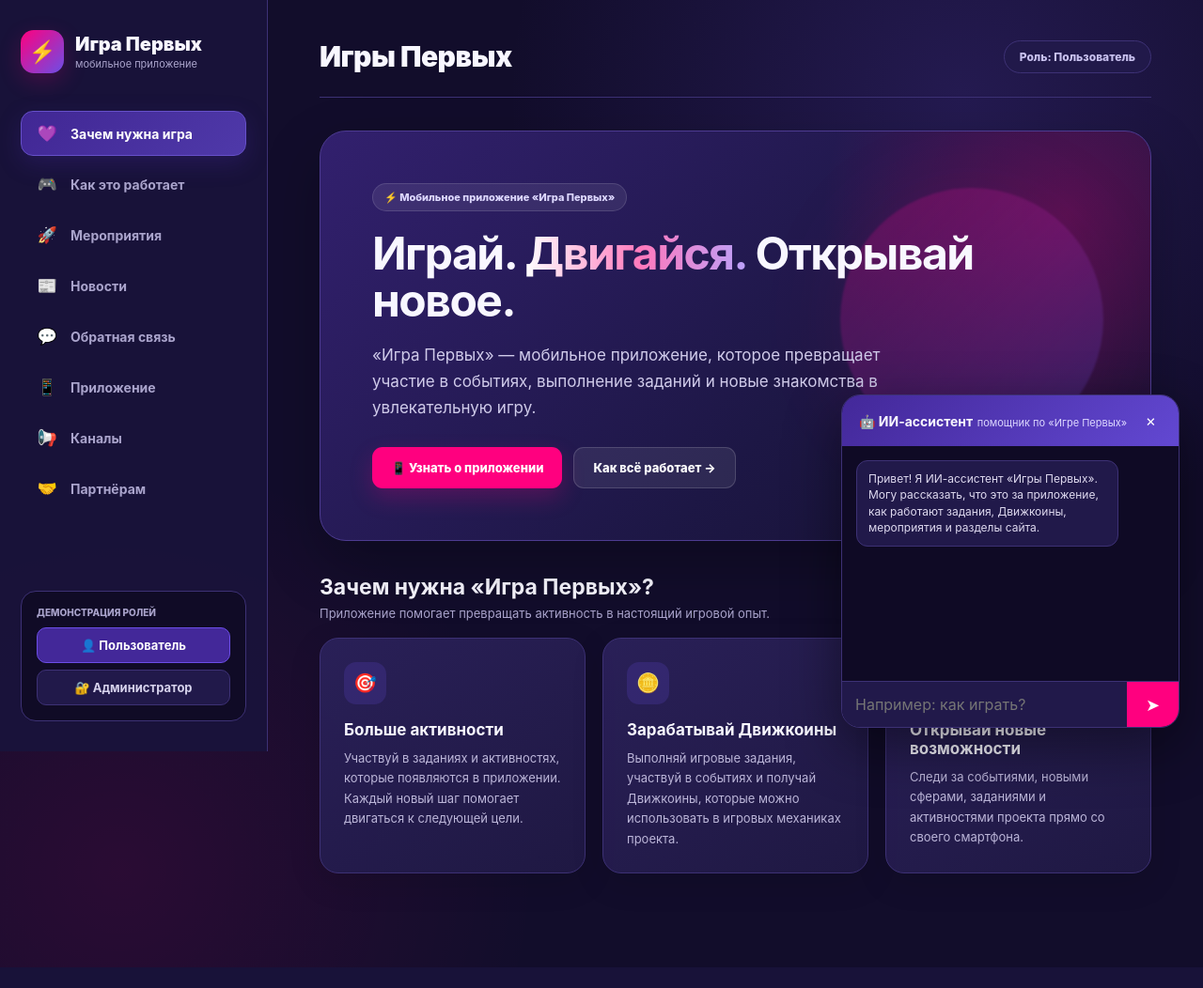
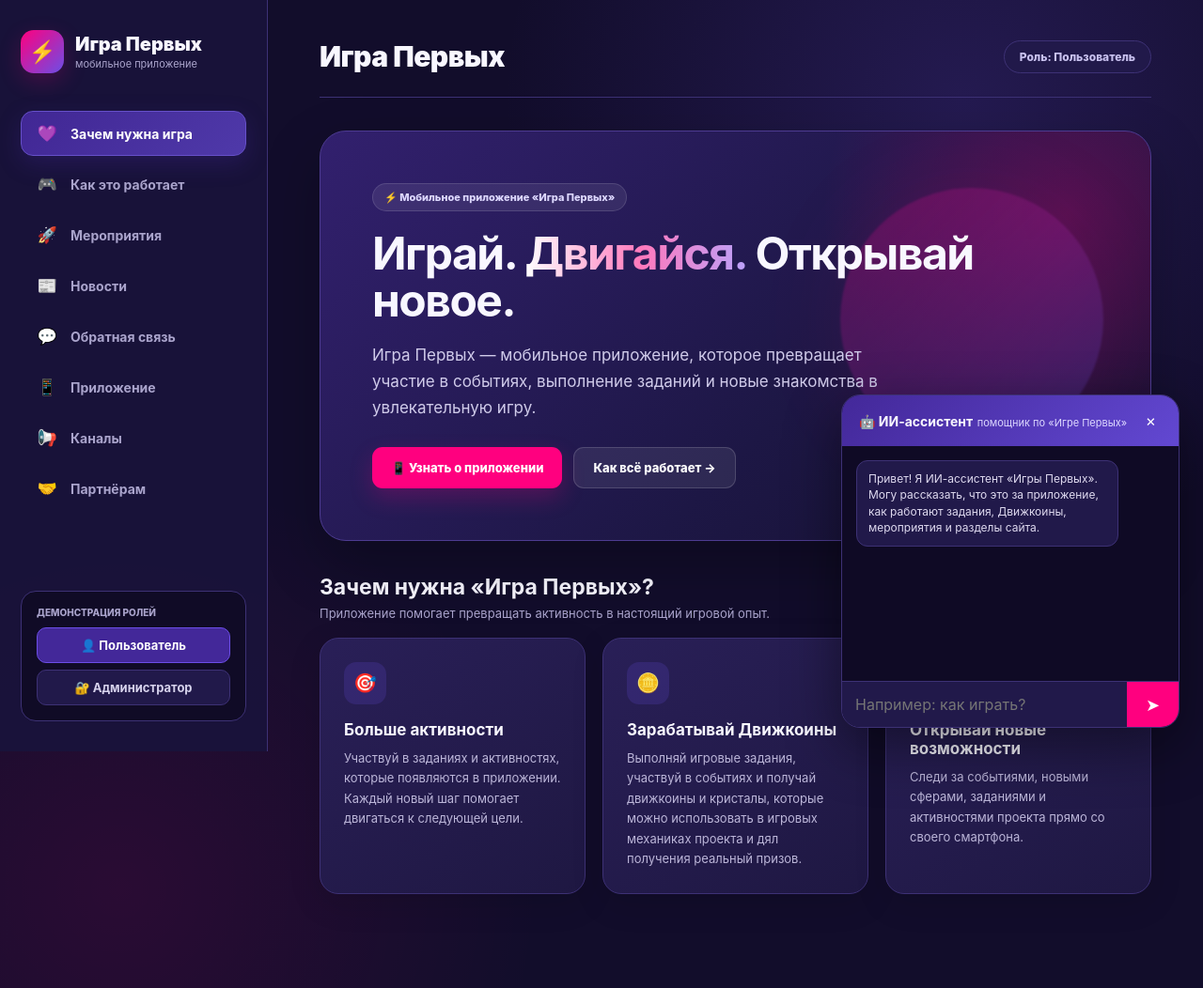
Before and after one commit to loppvolkova-bot/my-flask-website, a Flask app: page / in a window 1280 px wide. Shown: the whole page at 94% size. Before the commit the page ends 1030 px from the top, so only its background shows below. Run offline with Flask 3, Linux system fonts and the light colour scheme.

Commit message:
Update index.html

```diff
--- a/templates/index.html
+++ b/templates/index.html
@@ -1382,7 +1382,7 @@
 
     <header class="topbar">
 
-        <h1>Игры Первых</h1>
+        <h1>Игра Первых</h1>
 
         <div class="role-badge" id="roleBadge">
             Роль: Пользователь
@@ -1414,7 +1414,7 @@
                 </h2>
 
                 <p>
-                    «Игра Первых» — мобильное приложение,
+                    Игра Первых — мобильное приложение,
                     которое превращает участие в событиях,
                     выполнение заданий и новые знакомства
                     в увлекательную игру.
@@ -1491,9 +1491,9 @@
 
                 <p>
                     Выполняй игровые задания, участвуй
-                    в событиях и получай Движкоины,
+                    в событиях и получай движкоины и кристалы,
                     которые можно использовать
-                    в игровых механиках проекта.
+                    в игровых механиках проекта и дял получения реальный призов.
                 </p>
 
             </div>
```
